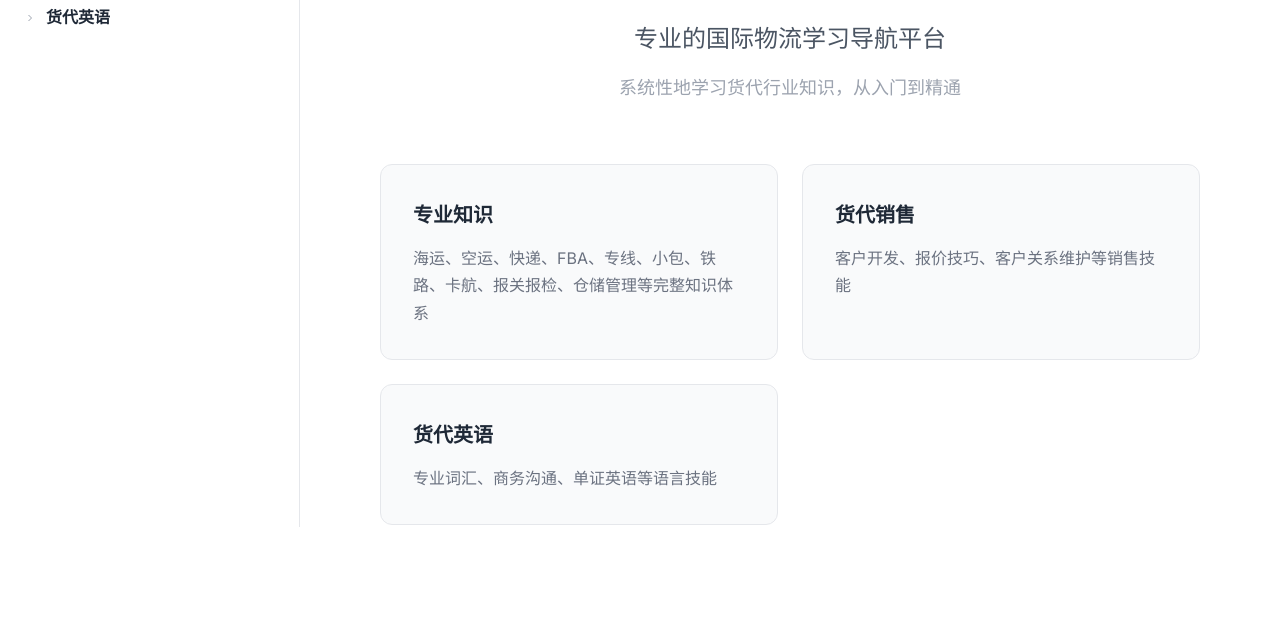
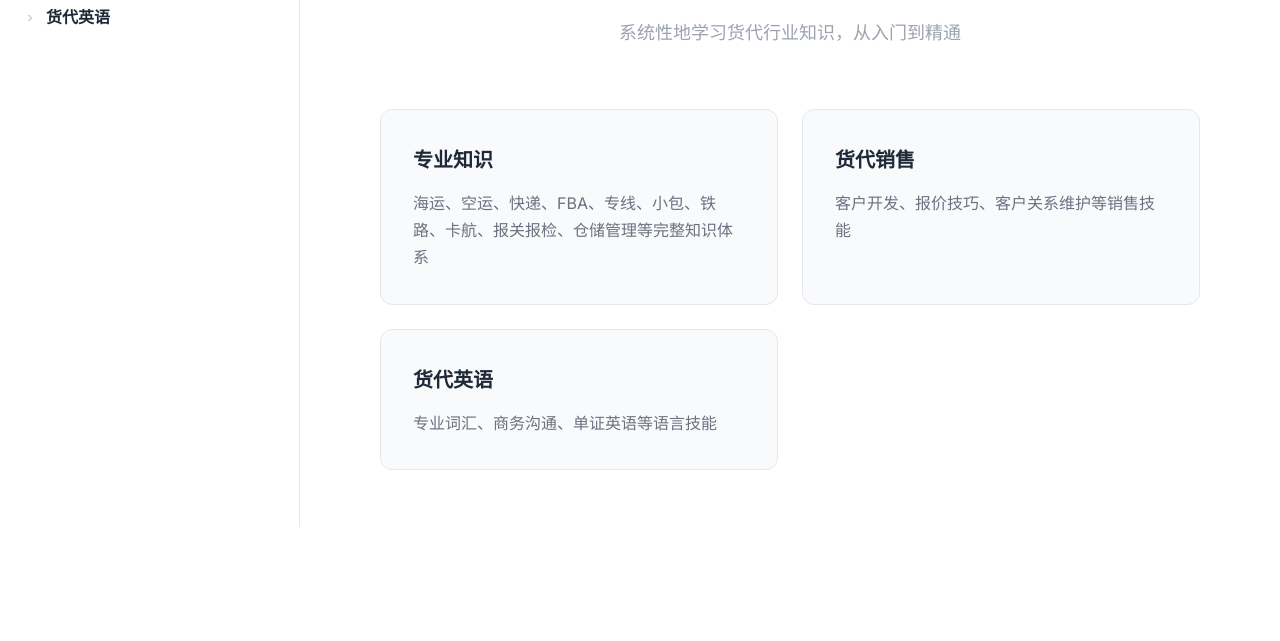
Before and after one commit to Darrenthinker/Get, a website: page index.html in a window 1280 px wide. Shown: the part 273-914 px from the top of the page. After the commit the page ends 859 px from the top, so only its background shows below. Drawn offline with Linux system fonts and the light colour scheme.

Commit message:
Remove hero subtitle

```diff
--- a/index.html
+++ b/index.html
@@ -140,7 +140,6 @@
             <div class="home-content" id="homeContent">
                 <div class="hero">
                     <h1>货代知识库</h1>
-                    <p class="hero-subtitle">专业的国际物流学习导航平台</p>
                     <p class="hero-desc">系统性地学习货代行业知识，从入门到精通</p>
                 </div>
 
```
